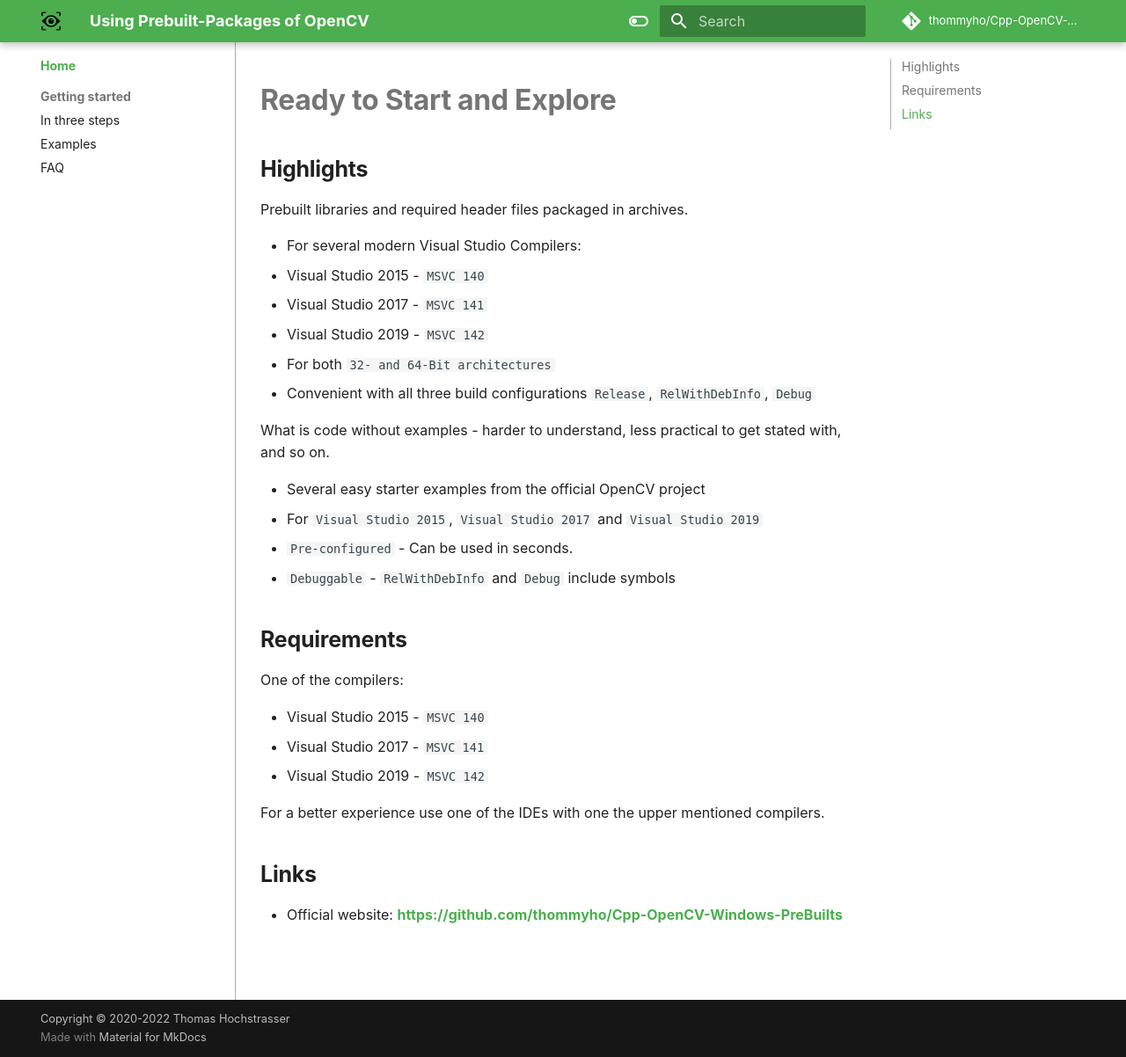
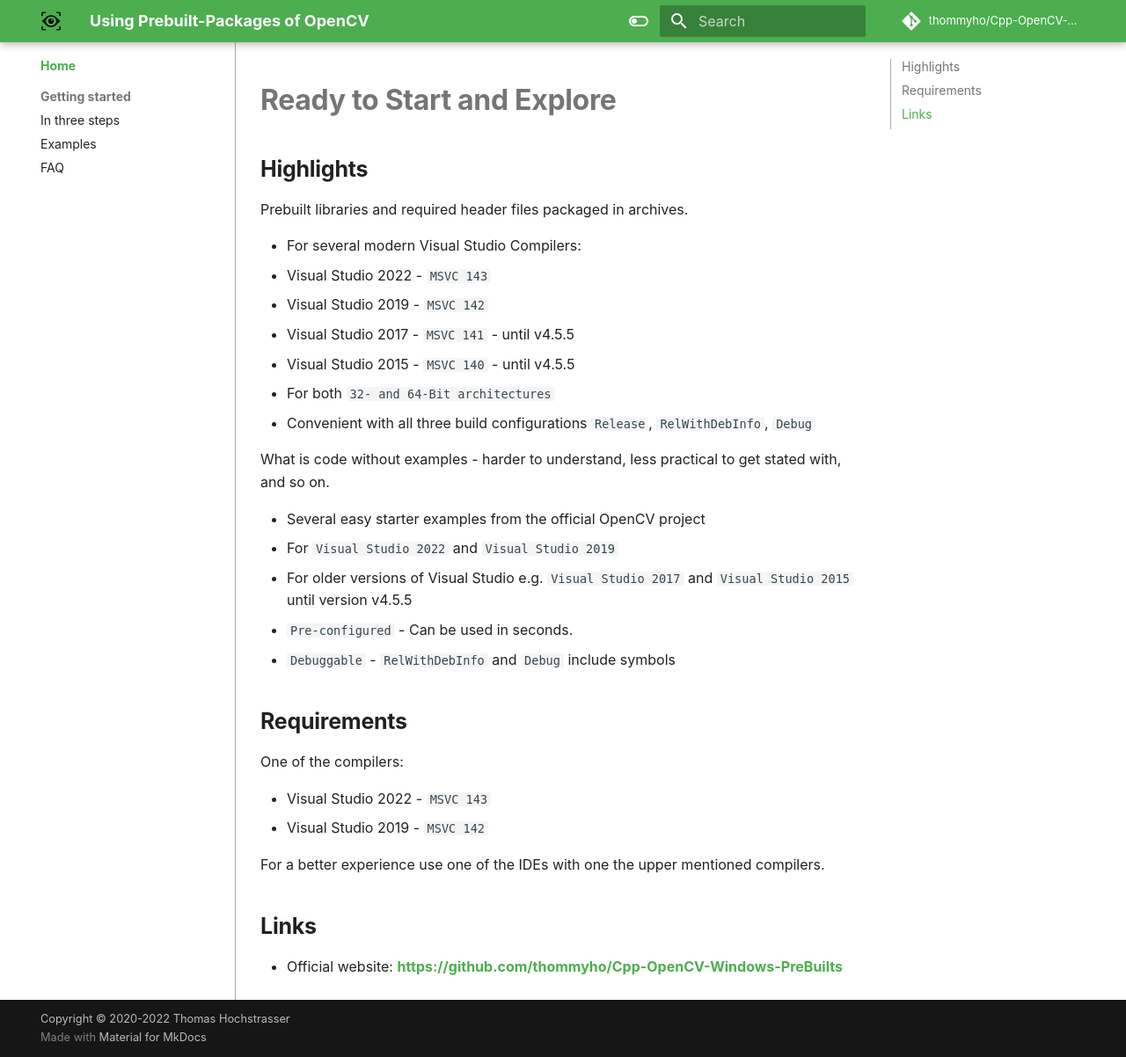
Before and after one commit to thommyho/Cpp-OpenCV-Windows-PreBuilts, an MkDocs documentation site: the page built from docs/index.md, in a window 1280 px wide and 1202 px high. Shown: the whole window at 88% size. Built offline with MkDocs 1.6.1 and Material for MkDocs 9.7.7, drawn with Linux system fonts in a browser that asks for light colours; some web fonts are replaced; comment, search, counter and statistics services are not loaded.

```diff
--- a/docs/index.md
+++ b/docs/index.md
@@ -5,16 +5,18 @@
 Prebuilt libraries and required header files packaged in archives.
 
 - For several modern Visual Studio Compilers:
-  - Visual Studio 2015 - `MSVC 140`
-  - Visual Studio 2017 - `MSVC 141`
+  - Visual Studio 2022 - `MSVC 143`
   - Visual Studio 2019 - `MSVC 142`
+  - Visual Studio 2017 - `MSVC 141` - until v4.5.5
+  - Visual Studio 2015 - `MSVC 140` - until v4.5.5
 - For both `32- and 64-Bit architectures`
 - Convenient with all three build configurations `Release`, `RelWithDebInfo`, `Debug`
 
 What is code without examples - harder to understand, less practical to get stated with, and so on.
 
 - Several easy starter examples from the official OpenCV project
-  - For `Visual Studio 2015`, `Visual Studio 2017` and `Visual Studio 2019`
+  - For `Visual Studio 2022` and `Visual Studio 2019`
+  - For older versions of Visual Studio e.g. `Visual Studio 2017` and `Visual Studio 2015` until version v4.5.5
   - `Pre-configured` - Can be used in seconds.
   - `Debuggable` - `RelWithDebInfo` and `Debug` include symbols
 
@@ -22,8 +24,7 @@ What is code without examples - harder to understand, less practical to get stat
 
 One of the compilers:
 
-- Visual Studio 2015 - `MSVC 140`
-- Visual Studio 2017 - `MSVC 141`
+- Visual Studio 2022 - `MSVC 143`
 - Visual Studio 2019 - `MSVC 142`
 
 For a better experience use one of the IDEs with one the upper mentioned compilers.
--- /dev/null
+++ b/poetry.toml
@@ -0,0 +1,3 @@
+virtualenvs.create = true
+virtualenvs.in-project = true
+virtualenvs.path = ".venv"
```
Also changed, not shown: docs/steps.md (+3 -2 lines).
